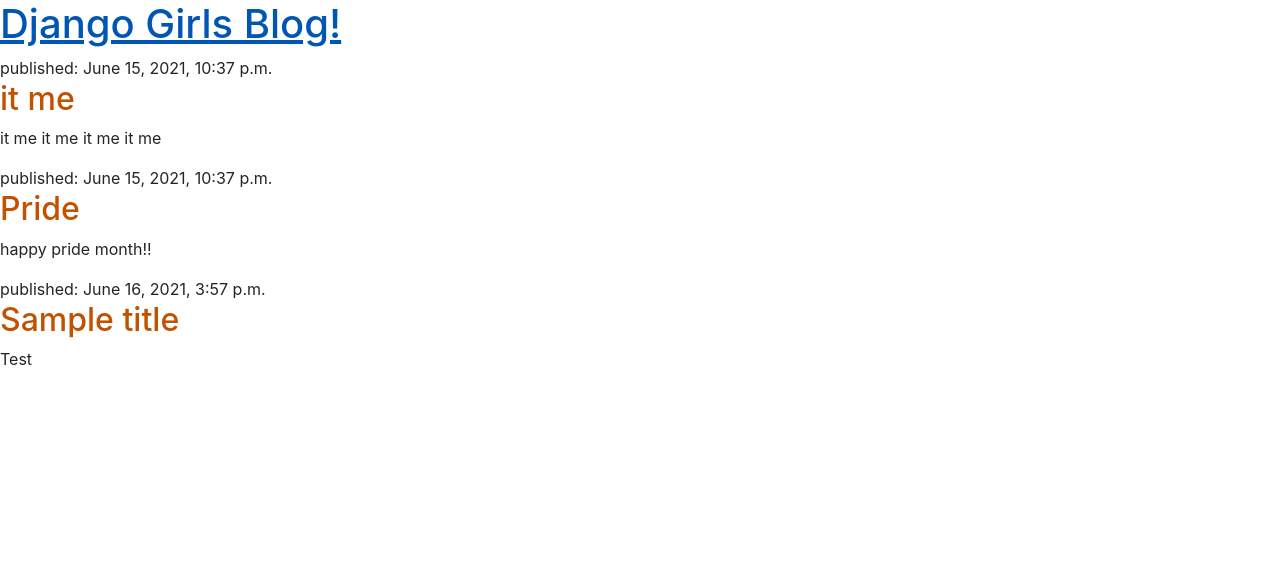
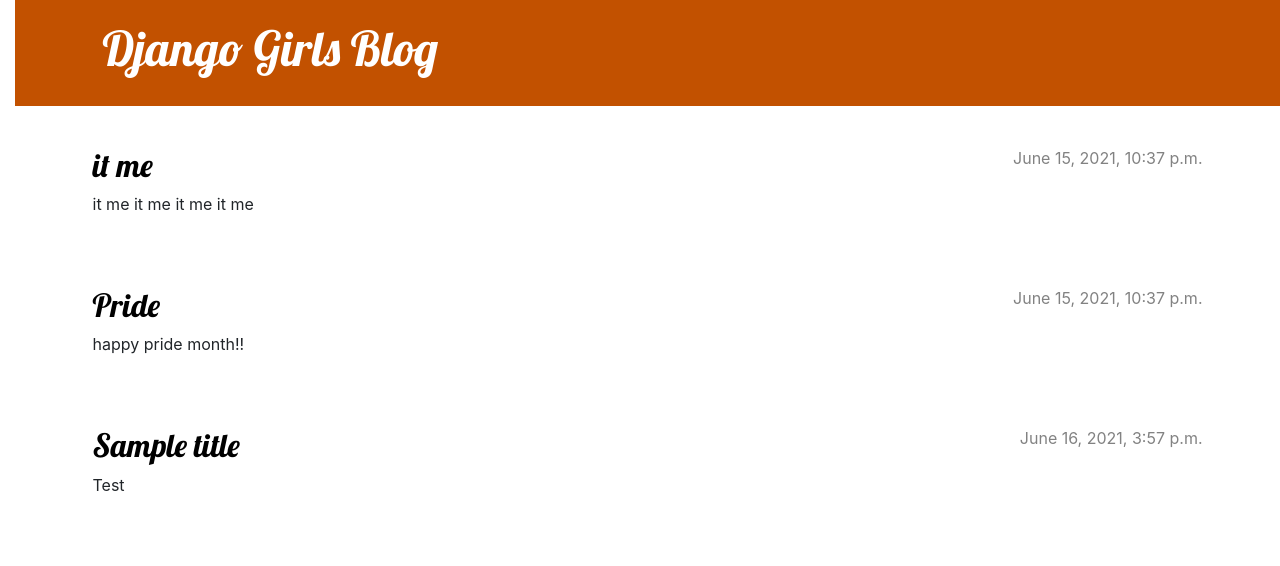
Before and after one commit to Momentum-Team-8/django-girls-tutorial-sarahartsoe, a Django app: page / in a window 1280 px wide. Shown: the top 566 px of the page. Run offline with Django 3.2, Linux system fonts and the light colour scheme; data comes from the database, SQL or seed files in the repository.

Commit message:
updated HTML

```diff
--- a/blog/static/css/blog.css
+++ b/blog/static/css/blog.css
@@ -1,3 +1,77 @@
 h1 a, h2 a {
     color: #C25100;
+    font-family: 'Lobster';
 }
+body {
+    padding-left: 15px;
+}
+.page-header {
+    background-color: #C25100;
+    margin-top: 0;
+    margin-bottom: 40px;
+    padding: 20px 20px 20px 40px;
+}
+
+.page-header h1,
+.page-header h1 a,
+.page-header h1 a:visited,
+.page-header h1 a:active {
+    color: #ffffff;
+    font-size: 36pt;
+    text-decoration: none;
+}
+
+h1,
+h2,
+h3,
+h4 {
+    font-family: 'Lobster', cursive;
+}
+
+.date {
+    color: #828282;
+}
+
+.save {
+    float: right;
+}
+
+.post-form textarea,
+.post-form input {
+    width: 100%;
+}
+
+.top-menu,
+.top-menu:hover,
+.top-menu:visited {
+    color: #ffffff;
+    float: right;
+    font-size: 26pt;
+    margin-right: 20px;
+}
+
+.post {
+    margin-bottom: 70px;
+}
+
+.post h2 a,
+.post h2 a:visited {
+    color: #000000;
+}
+
+.post > .date,
+.post > .actions {
+    float: right;
+}
+
+.btn-default,
+.btn-default:visited {
+    color: #C25100;
+    background: none;
+    border-color: #C25100;
+}
+
+.btn-default:hover {
+    color: #FFFFFF;
+    background-color: #C25100;
+}
--- a/blog/templates/blog/post_list.html
+++ b/blog/templates/blog/post_list.html
@@ -3,20 +3,37 @@
 <html>
   <head>
     <title>Django Girls blog</title>
-        <link rel="stylesheet" href="https://cdn.jsdelivr.net/npm/bootstrap@4.5.3/dist/css/bootstrap.min.css" integrity="sha384-TX8t27EcRE3e/ihU7zmQxVncDAy5uIKz4rEkgIXeMed4M0jlfIDPvg6uqKI2xXr2" crossorigin="anonymous">
-        <link rel="stylesheet" href="{% static 'css/blog.css' %}">
+    <link
+      rel="stylesheet"
+      href="https://cdn.jsdelivr.net/npm/bootstrap@4.5.3/dist/css/bootstrap.min.css"
+      integrity="sha384-TX8t27EcRE3e/ihU7zmQxVncDAy5uIKz4rEkgIXeMed4M0jlfIDPvg6uqKI2xXr2"
+      crossorigin="anonymous"
+    />
+    <link
+      href="//fonts.googleapis.com/css?family=Lobster&subset=latin,latin-ext"
+      rel="stylesheet"
+      type="text/css"
+    />
+    <link rel="stylesheet" href="{% static 'css/blog.css' %}" />
   </head>
   <body>
-        <header>
-            <h1><a href="/">Django Girls Blog!</a></h1>
+    <header class="page-header">
+      <div class="container">
+        <h1><a href="/">Django Girls Blog</a></h1>
+      </div>
     </header>
-
+    <main class="container">
+      <div class="row">
+        <div class="col">
           {% for post in posts %}
-            <article>
-                <time>published: {{ post.published_date }}</time>
+          <article class="post">
+            <time class="date"> {{ post.published_date }} </time>
             <h2><a href="">{{ post.title }}</a></h2>
             <p>{{ post.text|linebreaksbr }}</p>
           </article>
           {% endfor %}
+        </div>
+      </div>
+    </main>
   </body>
 </html>
```
Lines whose indentation alone changed are shown as unchanged.
